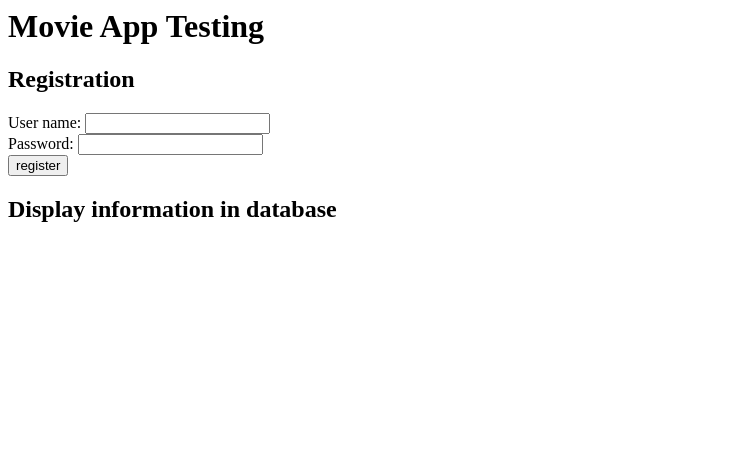
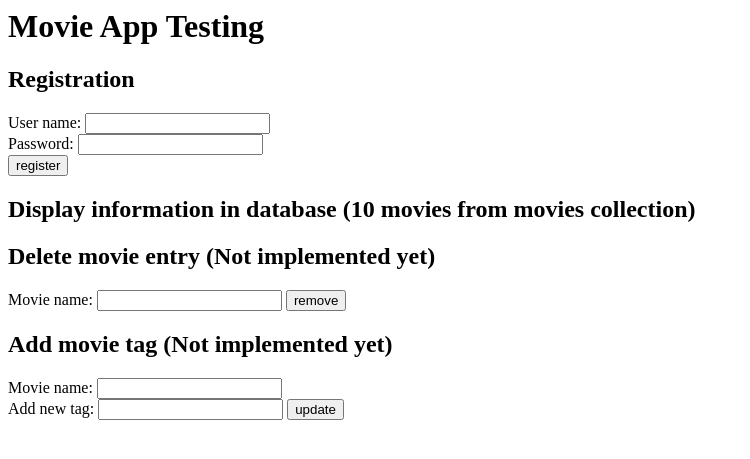
Before and after one commit to caviarLuv/Movie-Application, a Django app: template webapplication/templates/movieApp/index.html in a window 1280 px wide. Shown: the top 459 px of the page, without its empty margins (0-750 px from the left). Run offline with Django 3.2, Linux system fonts and the light colour scheme; the template is opened without the code that fills it, so the values that code supplies are empty.

Commit message:
added html for update and delete

```diff
--- a/webapplication/movieApp/views.py
+++ b/webapplication/movieApp/views.py
@@ -3,8 +3,8 @@ from django.http import HttpResponse
 from .db_conn import *
 
 def index(request):
+	conn = db_conn()
 	if request.method == 'POST':
-		conn = db_conn()
 		db = conn.test
 		users = db.users
 		username = request.POST.get('user_name')
@@ -14,4 +14,6 @@ def index(request):
 			"password": pw
 		}
 		users.insert_one(user)
-	return render(request, 'movieApp/index.html')
+	movies = conn.test.movies.find().limit(10)
+	conn.close()
+	return render(request, 'movieApp/index.html', {'movies':movies})
--- a/webapplication/templates/movieApp/index.html
+++ b/webapplication/templates/movieApp/index.html
@@ -4,11 +4,30 @@
 	<h2>Registration</h2>
 	User name: <input type="text" name="user_name">
 	<br>
-	Password: <input type="text" name="password">
+	Password: <input type="password" name="password">
 	<br>
 	<input type="submit" name="register" value="register">
 </form>
 
-<h2>Display information in database</h2>
-{% for user in users %}
+<h2>Display information in database (10 movies from movies collection)</h2>
+{% for movie in movies %}
+	<p>{{ movie.title }}</p>
 {% endfor %}
+
+<form action="/index" method="POST">
+	{% csrf_token %}
+	<h2>Delete movie entry (Not implemented yet)</h2>
+	Movie name: <input type="text" name="movie_name">
+	<input type="submit" name="remove_movie" value="remove">
+</form>
+
+
+
+<form action="/index" method="POST">
+	{% csrf_token %}
+	<h2>Add movie tag (Not implemented yet)</h2>
+	Movie name: <input type="text" name="movie_name">
+	<br>
+	Add new tag: <input type="text" name="new_tag">
+	<input type="submit" name="update" value="update">
+</form>
```
